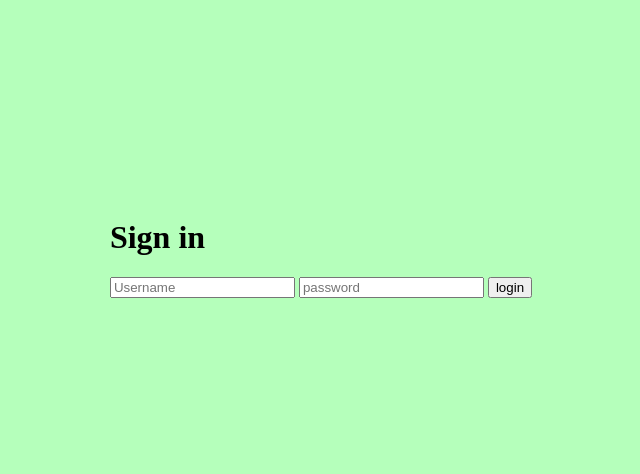
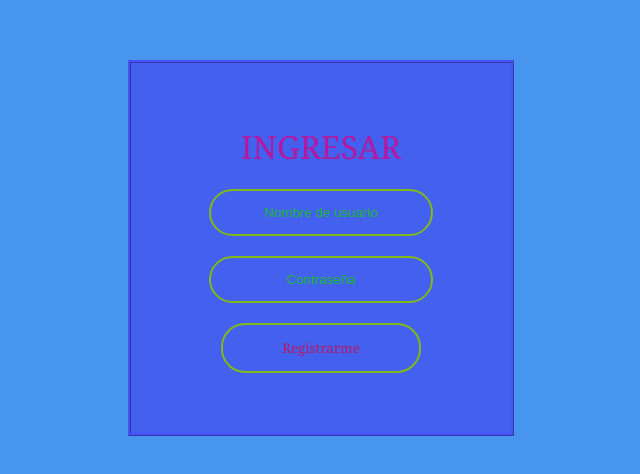
Before and after one commit to ximena-bmt/01-html-css-login, a plain HTML site: page index.html in a window 1280 px wide. Shown: the part 152-626 px from the top of the page, without its empty margins (319-959 px from the left). Drawn offline with Linux system fonts and the light colour scheme; a web font is replaced by a local one.

Commit message:
Changed background colors and customized design of sign in form.

```diff
--- a/index.html
+++ b/index.html
@@ -6,15 +6,18 @@
     <meta name="viewport" content="width=device-width, initial-scale=1.0">
     <title>HTML LOGIN 01</title>
     <link rel="stylesheet" href="styles.css">
+    <link rel="preconnect" href="https://fonts.googleapis.com">
+<link rel="preconnect" href="https://fonts.gstatic.com" crossorigin>
+<link href="https://fonts.googleapis.com/css2?family=Andada+Pro:ital@1&display=swap" rel="stylesheet">
 </head>
 <body>
 
 <form action="index.html" class="form-box">
-    <h1 class="form-title">Sign in</h1>
-    <input type="text" placeholder="Username">
-    <input type="password" placeholder="password">
-    <button>
-        login
+    <h1 class="form-title">Ingresar</h1>
+    <input type="text" placeholder="Nombre de usuario">
+    <input type="password" placeholder="Contraseña">
+    <button type="submit">
+        Registrarme
     </button>
 </form>
 
--- a/styles.css
+++ b/styles.css
@@ -6,7 +6,7 @@ body, html {
 body {
     margin: 0;
     padding: 0;
-    background: #2f35;
+    background: #4895ef;
 
     display: flex;
     flex-direction: row;
@@ -16,3 +16,59 @@ body {
 
 
 }
+
+.form-box{
+    width: 300px;
+    /* height: 300px; */
+    border: 1mm ridge rgba(63, 55, 201, .6);
+    /* padding: 3em; */
+    padding: 40px;
+    background-color: #4361EE ;
+    text-align: center;
+}
+
+.form-title{
+    font-family: 'Andada Pro', Georgia, 'Times New Roman', Times, serif;
+    color: #b5179e;
+     text-transform: uppercase;
+     font-weight: 500;
+}
+
+.form-box input[type="text"],
+.form-box input[type="password"],
+.form-box button[type="submit"]{
+    border: 0;
+    background: none;
+    display: block;
+    margin: 20px auto ;
+    padding: 14px 10px;
+    text-align: center;
+    border: 2px solid #80b918;
+    width: 200px;
+    outline: none;
+    color: #b91863;
+    border-radius: 24px;
+    transition: 0.25s;
+
+}
+
+input::placeholder {
+    color: #1bbe2e;
+    font-size: 1em;
+  }
+
+button{
+    background-color: #7209b7;
+    font-family: Georgia, 'Times New Roman', Times, serif;
+    color: floralwhite;
+}
+
+/* h1{
+    font-family: 'Andada Pro', Georgia, 'Times New Roman', Times, serif;
+    color: #b5179e;
+} */
+
+input:hover{
+    color: #80b918;
+
+}
```
